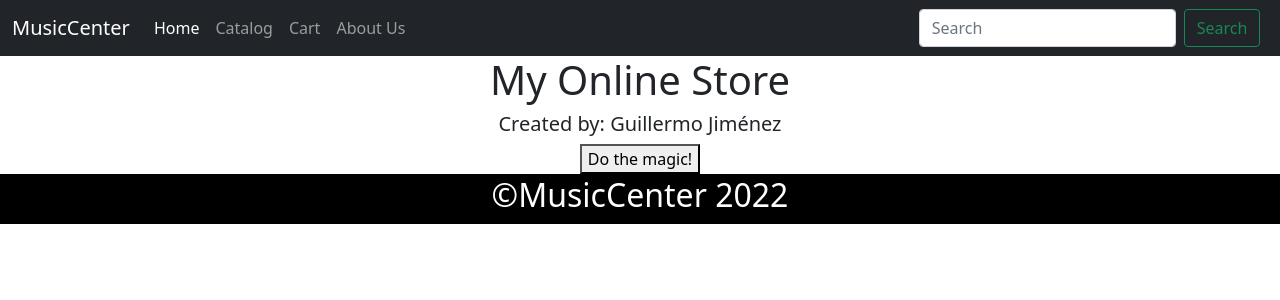
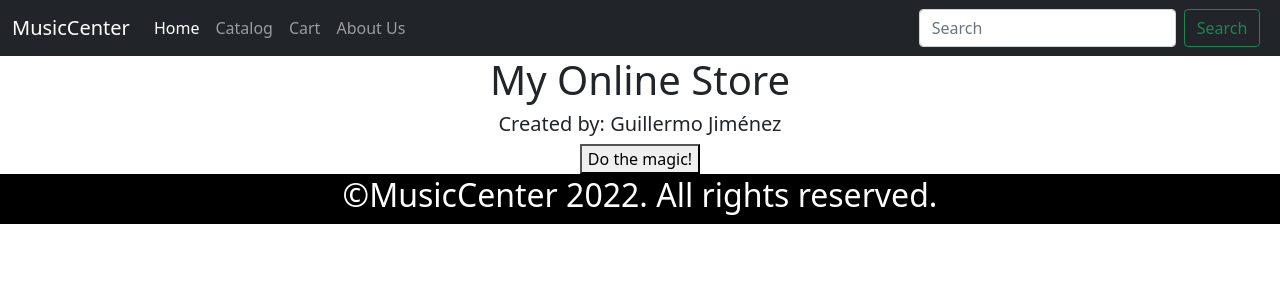
Before and after one commit to memojpinkus/FSDI109_MusicCenter, a React (Create React App) app: page /about in a window 1280 px wide. Shown: the top 300 px of the page. Built offline with nearby package versions, Linux system fonts and the light colour scheme.

Commit message:
FSDI 109 #3

```diff
--- a/src/components/footer.jsx
+++ b/src/components/footer.jsx
@@ -2,7 +2,7 @@ import "./footer.css";
 
 const Footer = () => {
     return(<div className="Footer">
-                <h2>©MusicCenter 2022</h2>
+                <h2>©MusicCenter 2022. All rights reserved.</h2>
             </div> );
 };
 
```
Also changed, not shown: 1 other file (tests, documents, lock files or other folders).
